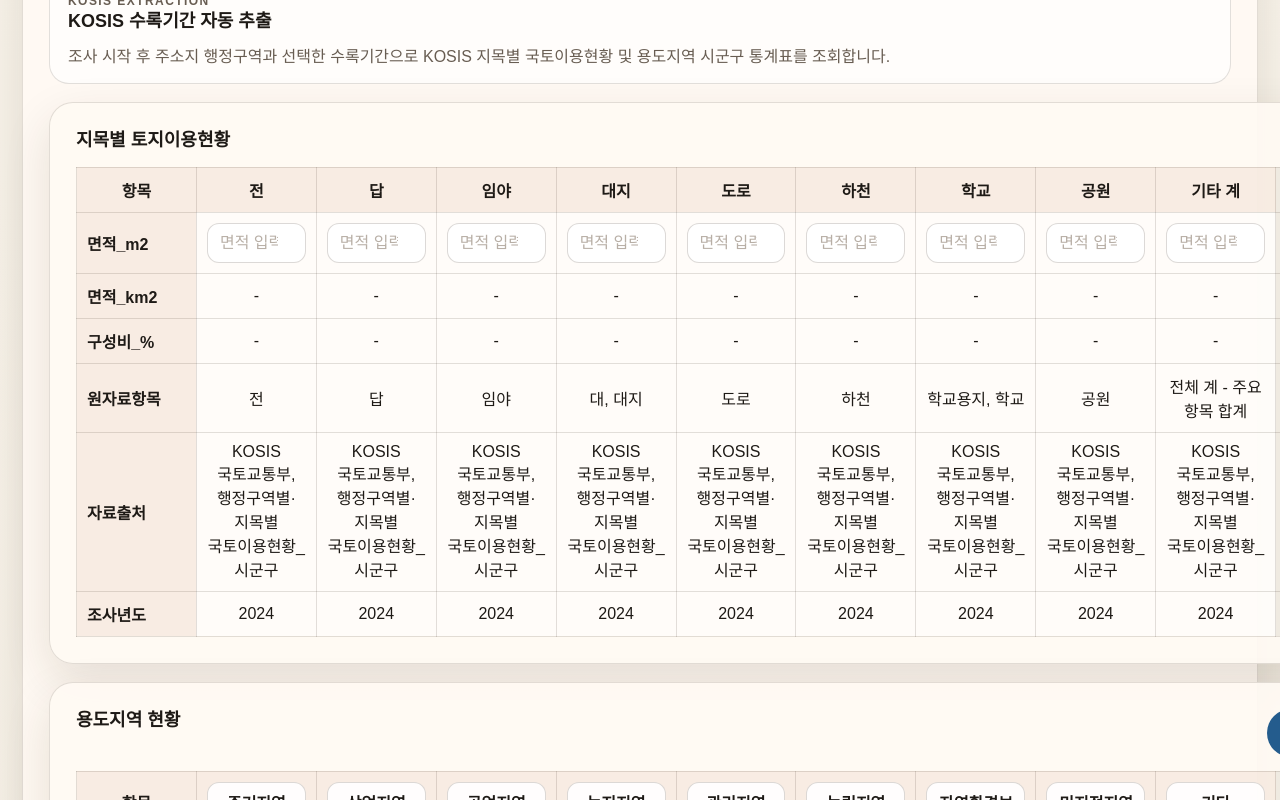
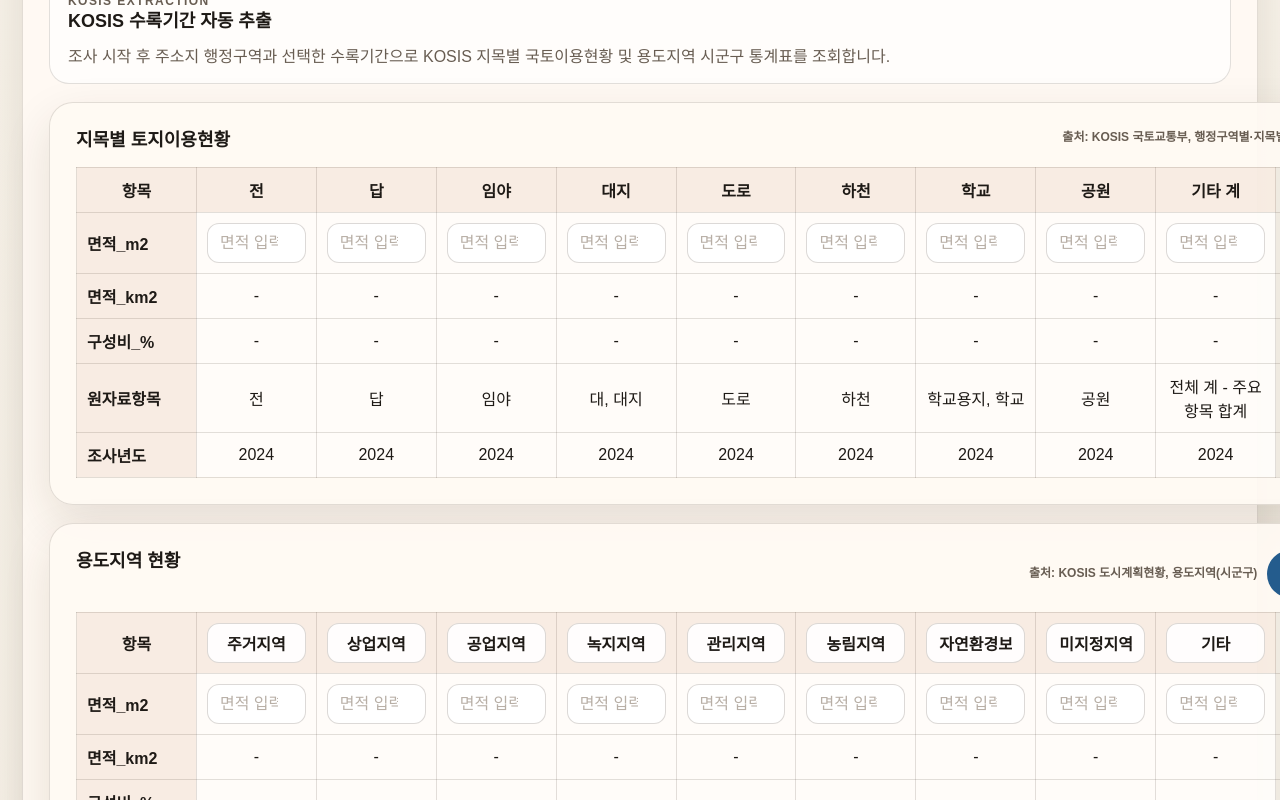
Before and after one commit to danba1229/tia-swa-calculation, a Next.js app: page / in a window 1280 px wide. Shown: the part 2480-3280 px from the top of the page. Built offline with nearby package versions, Linux system fonts and the light colour scheme.

Commit message:
Move report table sources to headers

```diff
--- a/app/globals.css
+++ b/app/globals.css
@@ -739,6 +739,24 @@ button.mini-button {
   margin-bottom: 14px;
 }
 
+.subpanel-header-actions {
+  display: flex;
+  justify-content: flex-end;
+  align-items: center;
+  gap: 10px;
+  flex-wrap: wrap;
+}
+
+.subpanel-source {
+  max-width: 520px;
+  margin: 0;
+  color: var(--muted);
+  font-size: 12px;
+  font-weight: 800;
+  line-height: 1.45;
+  text-align: right;
+}
+
 .chart-grid {
   margin-top: 18px;
 }
--- a/components/TiaResearchBuilder.jsx
+++ b/components/TiaResearchBuilder.jsx
@@ -1472,7 +1472,10 @@ export default function TiaResearchBuilder({ kakaoJsKey, embedded = false }) {
 
         <div className="subpanel-grid landuse-layout">
           <section className="subpanel">
-            <div className="subpanel-header"><h3>지목별 토지이용현황</h3></div>
+            <div className="subpanel-header">
+              <h3>지목별 토지이용현황</h3>
+              <p className="subpanel-source">출처: {landuseReportRows[0]?.source || "미입력"}</p>
+            </div>
             <div className="table-wrap">
               <table className="data-table report-table horizontal-report-table">
                 <thead>
@@ -1507,10 +1510,6 @@ export default function TiaResearchBuilder({ kakaoJsKey, embedded = false }) {
                     {landuseReportRows.map((row) => <td key={`landuse-raw-${row.key}`} className={row.isTotal ? "total-row" : ""}>{row.rawItem}</td>)}
                   </tr>
                   <tr>
-                    <th>자료출처</th>
-                    {landuseReportRows.map((row) => <td key={`landuse-source-${row.key}`} className={row.isTotal ? "total-row" : ""}>{row.source}</td>)}
-                  </tr>
-                  <tr>
                     <th>조사년도</th>
                     {landuseReportRows.map((row) => <td key={`landuse-year-${row.key}`} className={row.isTotal ? "total-row" : ""}>{row.year}</td>)}
                   </tr>
@@ -1522,7 +1521,10 @@ export default function TiaResearchBuilder({ kakaoJsKey, embedded = false }) {
           <section className="subpanel">
             <div className="subpanel-header">
               <h3>용도지역 현황</h3>
-              <button type="button" className="secondary" onClick={() => addRow("zoningRows", createZoningRow)}>용도지역 추가</button>
+              <div className="subpanel-header-actions">
+                <p className="subpanel-source">출처: {zoningReportRows[0]?.source || "미입력"}</p>
+                <button type="button" className="secondary" onClick={() => addRow("zoningRows", createZoningRow)}>용도지역 추가</button>
+              </div>
             </div>
             <div className="table-wrap">
               <table className="data-table report-table horizontal-report-table">
@@ -1560,10 +1562,6 @@ export default function TiaResearchBuilder({ kakaoJsKey, embedded = false }) {
                     {zoningReportRows.map((row) => <td key={`zoning-raw-${row.key}`} className={row.isTotal ? "total-row" : ""}>{row.rawItem}</td>)}
                   </tr>
                   <tr>
-                    <th>자료출처</th>
-                    {zoningReportRows.map((row) => <td key={`zoning-source-${row.key}`} className={row.isTotal ? "total-row" : ""}>{row.source}</td>)}
-                  </tr>
-                  <tr>
                     <th>조사년도</th>
                     {zoningReportRows.map((row) => <td key={`zoning-year-${row.key}`} className={row.isTotal ? "total-row" : ""}>{row.year}</td>)}
                   </tr>
```
